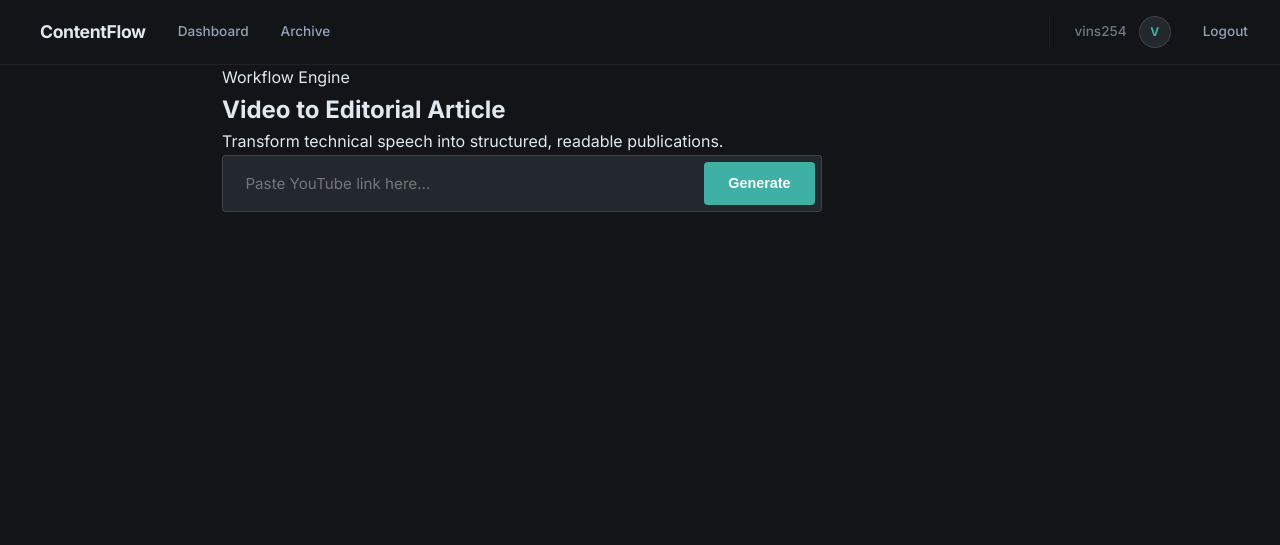
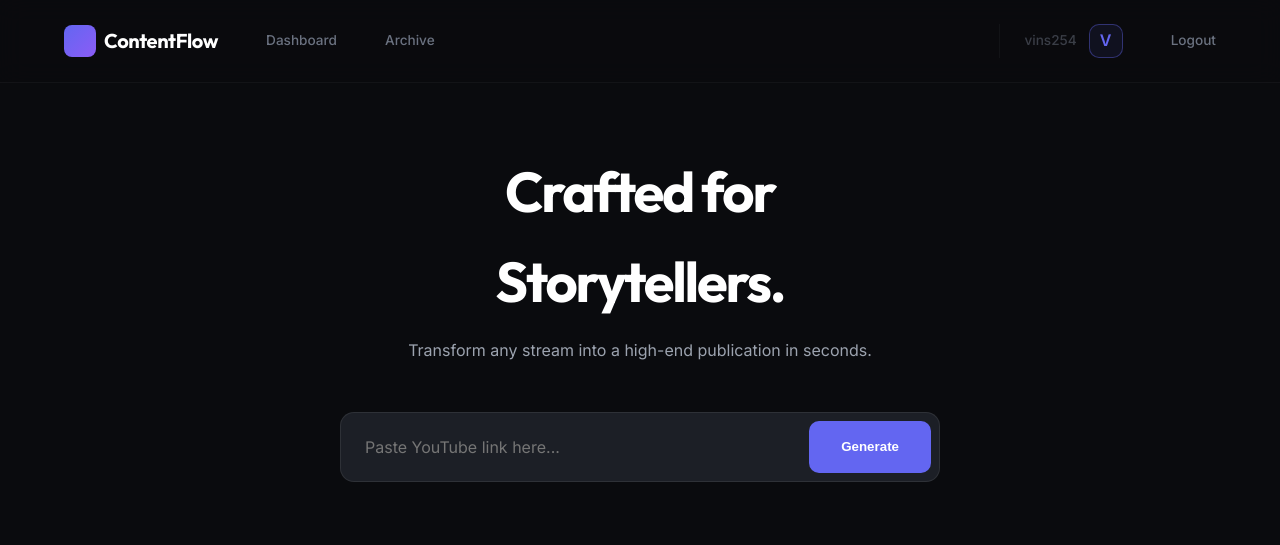
Before and after one commit to vins254/AI-Blog-Article-Generator, a Django app: page / in a window 1280 px wide. Shown: the top 545 px of the page. Run offline with Django 5.2, Linux system fonts and the light colour scheme; a user stored in the database is signed in.

Commit message:
design: complete overhaul to 'High-End Studio' aesthetic

```diff
--- a/client/static/css/styles.css
+++ b/client/static/css/styles.css
@@ -1,161 +1,163 @@
 /* ==========================================================================
-   ContentFlow — Editorial Engine Design System
-   Identity: Grounded / Structural / Intentional
-   Typography: Inter (Product) & Source Serif 4 (Editorial)
+   ContentFlow — The High-End Studio Design System
+   Identity: Premium / Editorial / Sophisticated
    ========================================================================== */
 
-@import url('https://fonts.googleapis.com/css2?family=Inter:wght@400;500;600;700&family=Source+Serif+4:ital,opsz,wght@0,8..60,400;0,8..60,600;0,8..60,700;1,8..60,400&display=swap');
+@import url('https://fonts.googleapis.com/css2?family=Outfit:wght@400;500;600;700&family=Inter:wght@400;500;600&family=Lora:ital,wght@0,400..700;1,400..700&display=swap');
 
 :root {
-  /* Surface & Background (Deep Slate - Warm Dark) */
-  --bg-base: #121417;        /* Grounded slate */
-  --bg-surface: #1a1d21;     /* Subtle contrast for cards */
-  --bg-surface-soft: #23272e;
+  /* Midnight Core */
+  --bg-deep: #0a0b0e;
+  --bg-surface: #14161c;
+  --bg-float: #1c1f26;
 
-  /* Borders & Dividers (Restrained) */
-  --border-subtle: rgba(255, 255, 255, 0.06);
-  --border-muted: rgba(255, 255, 255, 0.12);
-  --border-accent: #3eb0a4;  /* Muted Teal */
+  /* Electric Accents */
+  --accent: #6366f1;         /* Indigo */
+  --accent-glow: rgba(99, 102, 241, 0.15);
+  --accent-soft: rgba(99, 102, 241, 0.08);
 
-  /* Typography Scale */
-  --text-primary: #e2e8f0;   /* High clarity */
-  --text-secondary: #94a3b8; /* De-emphasized metadata */
-  --text-muted: #64748b;
+  /* Borders & Glass */
+  --border-glass: rgba(255, 255, 255, 0.04);
+  --border-soft: rgba(255, 255, 255, 0.08);
+  --border-active: rgba(99, 102, 241, 0.4);
 
-  /* Accents (Controlled) */
-  --accent: #3eb0a4;         /* Teal - trustworthy and calm */
-  --accent-soft: rgba(62, 176, 164, 0.1);
+  /* Text */
+  --text-h: #ffffff;
+  --text-p: #9ca3af;
+  --text-d: #6b7280;
 
-  /* ── 8PX SPACING SYSTEM ── */
-  --s-1: 0.25rem;  /* 4px */
-  --s-2: 0.5rem;   /* 8px */
-  --s-3: 0.75rem;  /* 12px */
-  --s-4: 1rem;     /* 16px */
-  --s-5: 1.5rem;   /* 24px */
-  --s-6: 2rem;     /* 32px */
-  --s-8: 3rem;     /* 48px */
-  --s-10: 4rem;    /* 64px */
-
-  --radius-product: 4px;     /* Professional sharp edges */
-  --radius-card: 6px;
+  /* Spacing (8px) */
+  --s-1: 4px; --s-2: 8px; --s-3: 12px; --s-4: 16px;
+  --s-5: 24px; --s-6: 32px; --s-8: 48px; --s-10: 64px;
 }
 
-/* ── BASE RESET ── */
 * { margin: 0; padding: 0; box-sizing: border-box; }
 
 body {
   font-family: 'Inter', sans-serif;
-  background-color: var(--bg-base);
-  color: var(--text-primary);
+  background-color: var(--bg-deep);
+  color: var(--text-p);
   line-height: 1.6;
   -webkit-font-smoothing: antialiased;
 }
 
-/* ── LAYOUT STRUCTURE ── */
+h1, h2, h3, .brand { font-family: 'Outfit', sans-serif; color: var(--text-h); }
+
+/* ── LAYOUT ── */
 .container {
-  max-width: 900px;
+  max-width: 1000px;
   margin: 0 auto;
-  padding: 0 2rem;
+  padding: 0 var(--s-6);
 }
 
-section { margin-bottom: 5rem; } /* Varied spacing */
+section { margin-bottom: var(--s-10); }
 
-/* ── NAVIGATION (Professional Header) ── */
+/* ── NAVIGATION ── */
 .navbar {
   display: flex;
   align-items: center;
   justify-content: space-between;
-  padding: var(--s-4) var(--s-6);
-  background: var(--bg-base);
-  border-bottom: 1px solid var(--border-subtle);
+  padding: var(--s-5) var(--s-10);
+  background: rgba(10, 11, 14, 0.8);
+  backdrop-filter: blur(12px);
+  border-bottom: 1px solid var(--border-glass);
   position: sticky;
   top: 0;
   z-index: 100;
 }
 
-.nav-group {
+.brand {
+  font-size: 1.25rem;
+  font-weight: 700;
+  letter-spacing: -0.02em;
   display: flex;
   align-items: center;
-  gap: var(--s-6);
+  gap: var(--s-2);
 }
 
+.brand-icon {
+  width: 32px;
+  height: 32px;
+  background: linear-gradient(135deg, var(--accent), #8b5cf6);
+  border-radius: 8px;
+  display: flex;
+  align-items: center;
+  justify-content: center;
+  color: #fff;
+}
+
+.nav-group { display: flex; align-items: center; gap: var(--s-8); }
 .nav-link {
-  color: var(--text-secondary);
+  color: var(--text-d);
   text-decoration: none;
   font-size: 0.85rem;
   font-weight: 500;
-  transition: color 0.2s ease;
+  transition: all 0.2s;
 }
-
-.nav-link:hover { color: var(--text-primary); }
+.nav-link:hover { color: var(--text-h); }
 
 .user-menu {
   display: flex;
   align-items: center;
   gap: var(--s-3);
   padding-left: var(--s-5);
-  border-left: 1px solid var(--border-subtle);
+  border-left: 1px solid var(--border-glass);
 }
 
 .user-badge {
-  width: 32px;
-  height: 32px;
-  background: var(--bg-surface-soft);
-  border-radius: 50%;
+  width: 34px;
+  height: 34px;
+  background: var(--accent-soft);
+  border: 1px solid var(--border-active);
+  border-radius: 10px;
   display: flex;
   align-items: center;
   justify-content: center;
-  font-size: 0.75rem;
+  color: var(--accent);
   font-weight: 700;
-  color: var(--accent);
-  border: 1px solid var(--border-muted);
 }
 
-.brand {
-  font-weight: 700;
-  letter-spacing: -0.02em;
-  font-size: 1.1rem;
-  display: flex;
-  align-items: center;
-  gap: 0.5rem;
+/* ── CARDS & INPUTS ── */
+.card {
+  background: var(--bg-surface);
+  border: 1px solid var(--border-glass);
+  border-radius: 16px;
+  padding: var(--s-8);
+  box-shadow: 0 20px 40px rgba(0,0,0,0.4);
 }
 
-.brand-dot { color: var(--accent); }
+.hero-section { text-align: center; margin-top: var(--s-10); }
+.hero-section h1 { font-size: 3.5rem; margin-bottom: var(--s-3); letter-spacing: -0.04em; }
 
-/* ── PRODUCT COMPONENTS ── */
-.card {
-  background: var(--bg-surface);
-  border: 1px solid var(--border-muted);
-  border-radius: var(--radius-card);
-  padding: 2rem;
-  transition: border-color 0.2s ease;
-}
-
-.card:hover { border-color: var(--accent); }
-
-/* Left-aligned by default */
-.input-section {
+.input-container {
   max-width: 600px;
-  text-align: left;
+  margin: var(--s-8) auto;
+  position: relative;
 }
 
 .input-group {
   display: flex;
-  gap: 0.5rem;
-  background: var(--bg-surface-soft);
-  padding: 0.4rem;
-  border-radius: var(--radius-product);
-  border: 1px solid var(--border-muted);
+  background: var(--bg-float);
+  border: 1px solid var(--border-soft);
+  border-radius: 14px;
+  padding: var(--s-2);
+  transition: all 0.3s cubic-bezier(0.4, 0, 0.2, 1);
+  box-shadow: 0 0 0 0 var(--accent-glow);
+}
+
+.input-group:focus-within {
+  border-color: var(--accent);
+  box-shadow: 0 0 20px var(--accent-glow);
 }
 
 input {
   flex: 1;
   background: transparent;
   border: none;
-  color: #fff;
-  padding: 0.75rem 1rem;
+  color: var(--text-h);
+  padding: var(--s-4);
   font-family: inherit;
-  font-size: 0.95rem;
+  font-size: 1rem;
 }
 
 input:focus { outline: none; }
@@ -164,142 +166,113 @@ button {
   background: var(--accent);
   color: #fff;
   border: none;
-  padding: 0.75rem 1.5rem;
-  border-radius: var(--radius-product);
+  padding: 0 var(--s-6);
+  border-radius: 10px;
   font-weight: 600;
-  font-size: 0.9rem;
   cursor: pointer;
-  transition: opacity 0.2s ease;
+  transition: transform 0.2s, background 0.2s;
 }
 
-button:hover { opacity: 0.9; }
+button:hover { transform: translateY(-1px); background: #4f46e5; }
+button:active { transform: translateY(0); }
 
-/* ── PIPELINE UI (Visible System) ── */
-.pipeline-container {
-  display: none;
-  margin-top: 2.5rem;
-  flex-direction: column;
-  gap: 1.5rem;
+/* ── AUTH FORMS ── */
+.auth-card {
+  max-width: 440px;
+  margin: 10vh auto;
+  border-radius: 24px;
 }
 
-.pipeline-container.active { display: flex; }
-
-.pipeline-step {
-  display: flex;
-  align-items: flex-start;
-  gap: 1rem;
-  opacity: 0.4;
-  transition: opacity 0.3s ease;
+.form-field { margin-bottom: var(--s-5); }
+.form-field label {
+  display: block;
+  font-size: 0.75rem;
+  font-weight: 600;
+  text-transform: uppercase;
+  letter-spacing: 0.05em;
+  margin-bottom: var(--s-2);
+  color: var(--text-d);
 }
 
-.pipeline-step.active { opacity: 1; }
+.form-field input {
+  width: 100%;
+  background: var(--bg-float);
+  border: 1px solid var(--border-soft);
+  border-radius: 10px;
+  padding: var(--s-4);
+}
 
-.step-marker {
-  width: 24px;
-  height: 24px;
-  border-radius: 50%;
-  border: 1px solid var(--border-muted);
+/* ── PIPELINE & PROGRESS ── */
+.pipeline-ui {
+  margin-top: var(--s-10);
+  background: var(--bg-surface);
+  border-radius: 20px;
+  padding: var(--s-6);
+}
+
+.step-row {
   display: flex;
   align-items: center;
-  justify-content: center;
-  font-size: 0.7rem;
-  flex-shrink: 0;
-  margin-top: 0.2rem;
+  gap: var(--s-4);
+  padding: var(--s-3) 0;
+  opacity: 0.3;
 }
 
-.pipeline-step.active .step-marker {
-  border-color: var(--accent);
-  background: var(--accent-soft);
-  color: var(--accent);
+.step-row.active { opacity: 1; }
+
+.dot {
+  width: 8px;
+  height: 8px;
+  border-radius: 50%;
+  background: var(--text-d);
 }
 
-.step-details { display: flex; flex-direction: column; }
+.step-row.active .dot { background: var(--accent); box-shadow: 0 0 10px var(--accent); }
 
-.step-label { font-weight: 600; font-size: 0.9rem; }
-.step-log { font-size: 0.8rem; color: var(--text-secondary); }
-
-/* ── EDITORIAL CONTENT (The Publication Feel) ── */
-.article-header {
-  margin-bottom: 3rem;
-  padding-bottom: 2rem;
-  border-bottom: 1px solid var(--border-subtle);
-}
-
-.article-meta {
-  font-size: 0.85rem;
-  color: var(--text-secondary);
-  display: flex;
-  gap: 1rem;
-  margin-bottom: 1rem;
+/* ── EDITORIAL ── */
+.article-container {
+  background: var(--bg-surface);
+  border-radius: 24px;
+  padding: var(--s-10);
+  margin-top: var(--s-10);
 }
 
 .article-body {
-  font-family: 'Source Serif 4', serif;
-  font-size: 1.15rem;
-  color: var(--text-primary);
+  font-family: 'Lora', serif;
+  font-size: 1.25rem;
   line-height: 1.8;
-  max-width: 680px; /* Optimal reading width */
+  color: #e5e7eb;
 }
 
-.article-body h1, .article-body h2, .article-body h3 {
-  font-family: 'Inter', sans-serif;
-  margin: 2.5rem 0 1rem;
-  letter-spacing: -0.01em;
+.article-body h2 { font-size: 2rem; margin: var(--s-8) 0 var(--s-4); }
+
+/* ── ARCHIVE GRID ── */
+.archive-grid {
+  display: grid;
+  grid-template-columns: repeat(auto-fill, minmax(300px, 1fr));
+  gap: var(--s-6);
 }
 
-.article-body p { margin-bottom: 1.5rem; }
-
-/* ── AUTH PAGES ── */
-.auth-container {
-  max-width: 400px;
-  margin: 10vh auto;
+.article-card {
+  background: var(--bg-surface);
+  border: 1px solid var(--border-glass);
+  border-radius: 16px;
+  padding: var(--s-6);
+  transition: all 0.3s;
 }
 
-.auth-form {
-  display: flex;
-  flex-direction: column;
-  gap: 1.25rem;
+.article-card:hover {
+  transform: translateY(-4px);
+  border-color: var(--border-active);
+  background: var(--bg-float);
 }
 
-.form-field { display: flex; flex-direction: column; gap: 0.5rem; }
-.form-field label { font-size: 0.85rem; font-weight: 500; color: var(--text-secondary); }
-.form-field input {
-  background: var(--bg-surface-soft);
-  border: 1px solid var(--border-muted);
-  border-radius: var(--radius-product);
-}
-
-/* ── UTILS ── */
-.accent-text { color: var(--accent); }
-
-/* ── FORM VALIDATION STATES ── */
-.error-text {
-  font-size: 0.75rem;
-  color: #ef4444;
-  margin-top: var(--s-1);
-  display: none; /* Shown via JS */
-}
-
-input.invalid {
-  border-color: #ef4444 !important;
-}
-
-input.valid {
-  border-color: var(--accent) !important;
-}
-
-/* ── RESPONSIVE DESIGN ── */
+/* ── RESPONSIVE ── */
 @media (max-width: 768px) {
+  .hero-section h1 { font-size: 2.25rem; }
+  .navbar { padding: var(--s-4) var(--s-6); }
+  .nav-group { display: none; }
   .container { padding: 0 var(--s-4); }
-  .navbar { padding: var(--s-4); }
-  .nav-group { gap: var(--s-4); }
-  .user-menu { display: none; } /* Simplify on mobile */
-
-  .input-group { flex-direction: column; padding: var(--s-2); }
-  button { width: 100%; }
-
-  section { margin-bottom: var(--s-8); }
-  .article-body { font-size: 1.05rem; }
 }
 
 @media (max-width: 480px) {
--- a/client/templates/index.html
+++ b/client/templates/index.html
@@ -57,7 +57,9 @@
     <nav class="navbar">
         <div class="nav-group">
             <div class="brand">
-                <i data-lucide="layers" class="accent-text"></i>
+                <div class="brand-icon">
+                    <i data-lucide="layers" style="width:18px; height:18px;"></i>
+                </div>
                 <span>ContentFlow</span>
             </div>
             <a href="/" class="nav-link">Dashboard</a>
@@ -65,7 +67,7 @@
         </div>
         <div class="nav-group">
             <div class="user-menu">
-                <span class="nav-link" style="opacity: 0.7;">{{ user.username }}</span>
+                <span class="nav-link" style="opacity: 0.5;">{{ user.username }}</span>
                 <div class="user-badge">{{ user.username|slice:":1"|upper }}</div>
             </div>
             <a href="/logout" class="nav-link">Logout</a>
@@ -73,76 +75,67 @@
     </nav>
 
     <div class="container">
-        <!-- ── DASHBOARD ── -->
-        <main class="dashboard">
-            <section class="input-section">
-                <header class="section-header">
-                    <span class="badge">Workflow Engine</span>
-                    <h1>Video to Editorial Article</h1>
-                    <p class="text-secondary">Transform technical speech into structured, readable publications.</p>
-                </header>
+        <main>
+            <!-- ── HERO (Centered & Bold) ── -->
+            <section class="hero-section">
+                <h1>Crafted for<br>Storytellers.</h1>
+                <p class="text-secondary">Transform any stream into a high-end publication in seconds.</p>
 
+                <div class="input-container">
                     <div class="input-group" id="inputGroup">
                         <input type="url" id="youtubeLink" placeholder="Paste YouTube link here..." required>
                         <button id="generateBlogButton">Generate</button>
                     </div>
-                <span class="error-text" id="url-error" style="margin-top: 0.5rem; display: none; color: red;">Please enter a valid YouTube URL.</span>
+                    <span class="error-text" id="url-error" style="margin-top: 0.5rem; display: none;">Please enter a valid YouTube URL.</span>
+                </div>
             </section>
 
-            <!-- ── PIPELINE (SYSTEM VISIBILITY) ── -->
-            <section id="pipeline-ui" class="pipeline-container">
-                <div class="progress-bar">
-                    <div id="progress-inner" class="progress-inner"></div>
+            <!-- ── PIPELINE (Modern Minimalism) ── -->
+            <section id="pipeline-ui" class="pipeline-ui" style="display: none;">
+                <div id="progress-bar" class="progress-bar" style="margin-bottom: 2rem;">
+                    <div id="progress-inner" class="progress-inner" style="width: 0%; height: 2px;"></div>
                 </div>
 
-                <div class="pipeline-steps">
-                    <div class="pipeline-step" id="step-1">
-                        <div class="step-marker">1</div>
+                <div class="step-row" id="step-1">
+                    <div class="dot"></div>
                     <div class="step-details">
                         <span class="step-label">Analysis</span>
-                            <span class="step-log" id="log-1">Identifying video source...</span>
+                        <span class="step-log" id="log-1">Waiting...</span>
                     </div>
                 </div>
-
-                    <div class="pipeline-step" id="step-2">
-                        <div class="step-marker">2</div>
+                <div class="step-row" id="step-2">
+                    <div class="dot"></div>
                     <div class="step-details">
                         <span class="step-label">Extraction</span>
-                            <span class="step-log" id="log-2">Pulling audio from stream...</span>
+                        <span class="step-log" id="log-2">Waiting...</span>
                     </div>
                 </div>
-
-                    <div class="pipeline-step" id="step-3">
-                        <div class="step-marker">3</div>
+                <div class="step-row" id="step-3">
+                    <div class="dot"></div>
                     <div class="step-details">
                         <span class="step-label">Transcription</span>
-                            <span class="step-log" id="log-3">Turning speech into text...</span>
+                        <span class="step-log" id="log-3">Waiting...</span>
                     </div>
                 </div>
-
-                    <div class="pipeline-step" id="step-4">
-                        <div class="step-marker">4</div>
+                <div class="step-row" id="step-4">
+                    <div class="dot"></div>
                     <div class="step-details">
                         <span class="step-label">Synthesis</span>
-                            <span class="step-log" id="log-4">Structuring article draft...</span>
-                        </div>
+                        <span class="step-log" id="log-4">Waiting...</span>
                     </div>
                 </div>
             </section>
 
             <!-- ── ARTICLE READER (PUBLICATION FEEL) ── -->
-            <section id="blogOutput" class="blog-output-section" style="display: none;">
-                <div class="article-header">
-                    <div class="article-meta">
-                        <span id="article-date"></span>
-                        <span class="dot">·</span>
-                        <span id="read-time"></span>
-                        <span class="dot">·</span>
-                        <a id="video-source" href="#" target="_blank" class="accent-text">Original Video</a>
+            <section id="blogOutput" class="article-container" style="display: none;">
+                <header class="article-header" style="margin-bottom: 3rem; border-bottom: 1px solid var(--border-glass); padding-bottom: 2rem;">
+                    <h1 id="generatedBlogTitle" style="font-size: 2.5rem; line-height: 1.2;"></h1>
+                    <div class="article-meta" style="margin-top: 1.5rem; display: flex; gap: 2rem; font-size: 0.85rem; color: var(--text-d);">
+                        <span><i data-lucide="calendar" style="width:14px; margin-right: 0.5rem;"></i> {% now "F j, Y" %}</span>
+                        <span id="sourceLink"></span>
                     </div>
-                    <h1 id="article-title"></h1>
-                </div>
-                <div id="blogContent" class="article-body"></div>
+                </header>
+                <div id="generatedBlogContent" class="article-body"></div>
             </section>
         </main>
     </div>
```
Also changed, not shown: client/templates/all-blogs.html (+26 -29 lines), client/templates/login.html (+9 -7 lines), client/templates/signup.html (+9 -7 lines). Lines whose indentation alone changed are shown as unchanged.
